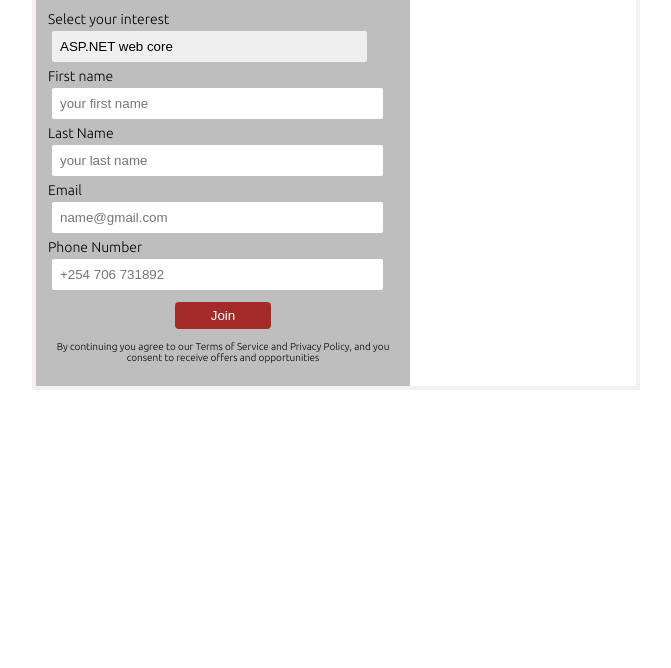
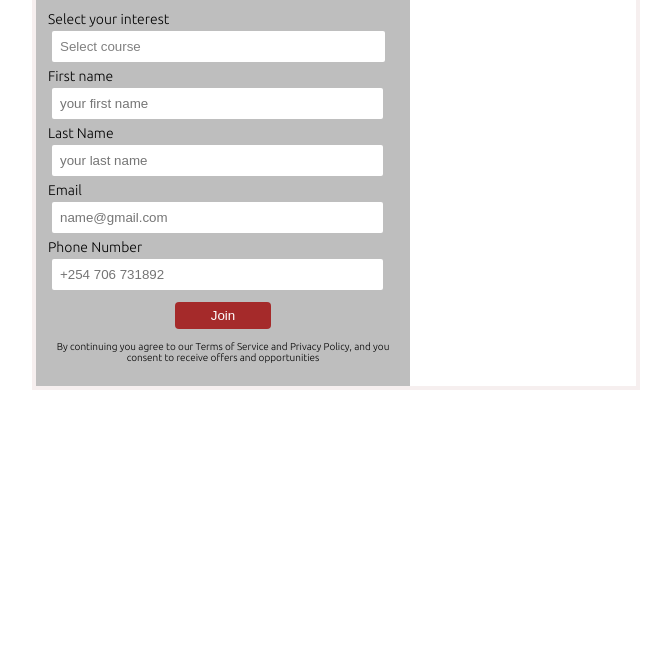
Before and after one commit to Ebenezr/html-css-registration-form, a plain HTML site: page index.html in a window 1280 px wide. Shown: the part 132-800 px from the top of the page, without its empty margins (304-975 px from the left). Drawn offline with Linux system fonts and the light colour scheme.

Commit message:
select tag and styling +

```diff
--- a/assets/css/style.css
+++ b/assets/css/style.css
@@ -55,9 +55,12 @@ body{
          padding: 8px;
          display: block;
          border: none;
-         width: 90%;
+         width: 95%;
          margin: 4px;
          border-radius: 2px;
+         background-color: white;
+
+         /*disable default dropdown icon*/
          -webkit-appearance: none;
          appearance: none;
          /* for Firefox */
@@ -67,6 +70,10 @@ body{
 
 
      }
+     select:required:invalid {
+         color: gray;
+    }
+
       input[type=text]{
           box-shadow: none;
       }
--- a/index.html
+++ b/index.html
@@ -16,8 +16,8 @@
         <form action="Post">
           <span>Find the right boot camp for you</span>
           <label for="my-list">Select your interest</label>
-          <select id="my-list">
-            <option value="none">ASP.NET web core</option>
+          <select id="my-list" required>
+            <option value="" disabled selected hidden>Select course</option>
             <option value="Web design">Web design</option>
             <option value="Data mining">Data Mining</option>
             <option value="Android">Android Development</option>
```
